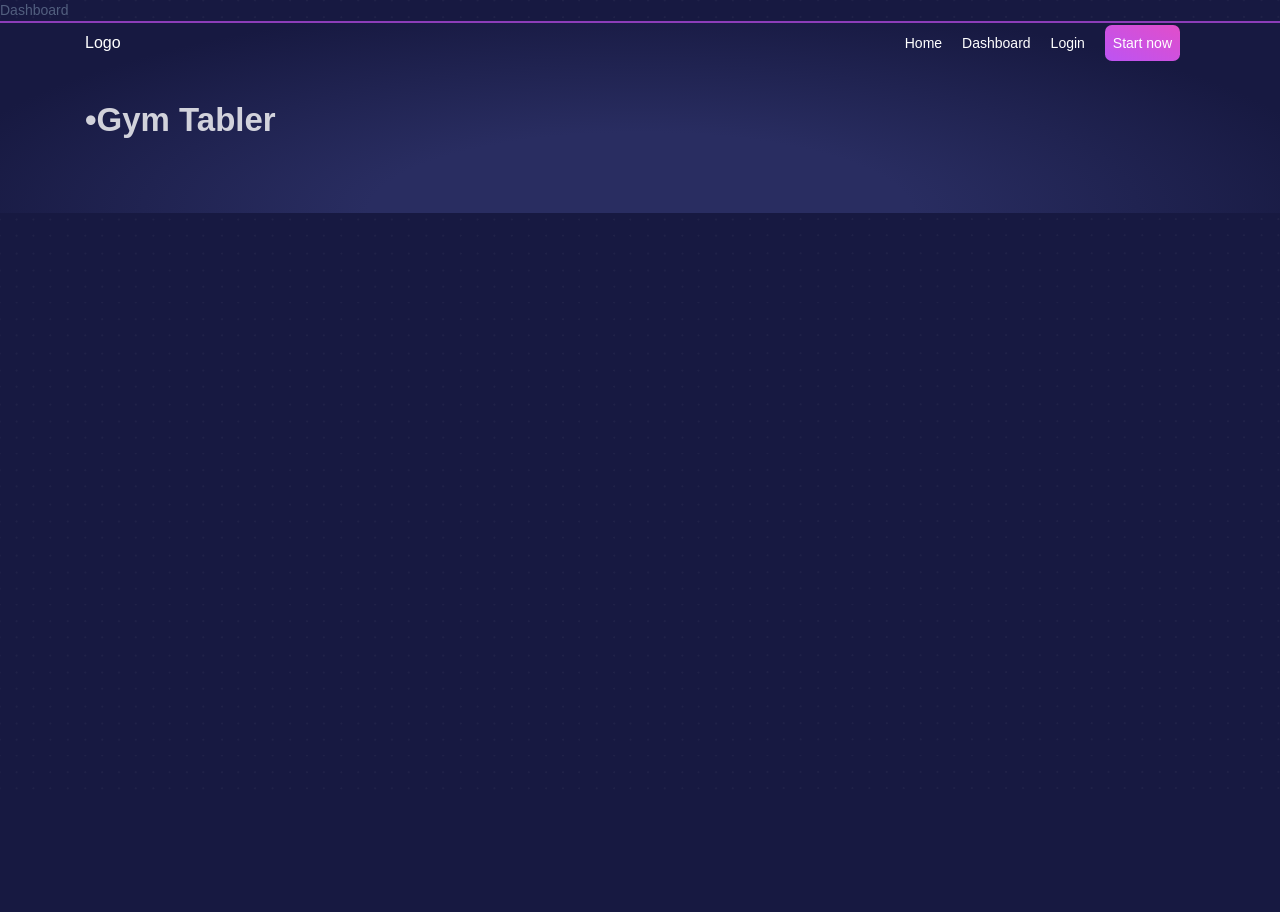
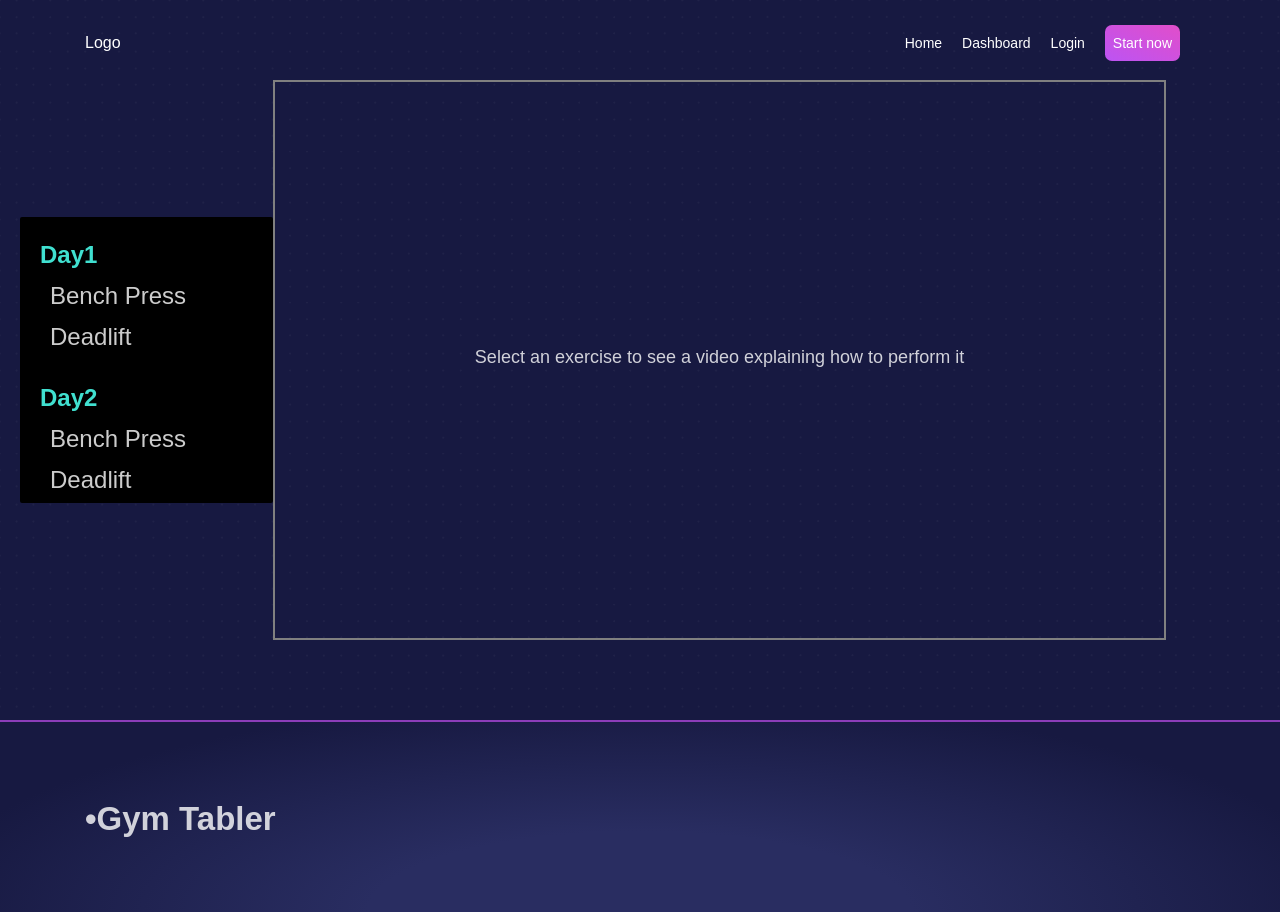
Before and after one commit to JonasVerbickas/GYMTABLER, a React (Create React App) app in the folder frontend/: page /dashboard in a window 1280 px wide. Before the commit the page ends 800 px from the top, so only its background shows below. Built offline with nearby package versions, Linux system fonts and the light colour scheme.

Commit message:
Basic dashboard

```diff
--- a/frontend/src/App.tsx
+++ b/frontend/src/App.tsx
@@ -4,7 +4,7 @@ import Navbar from './components/Navbar'
 import Footer from './components/Footer'
 import { BrowserRouter, Route, Switch } from 'react-router-dom'
 import Home from './views/Home'
-import Dashboard from './views/Dashboard'
+import Dashboard from './views/Dashboard.js'
 function App() {
   React.useEffect(() => {
     document.body.classList.toggle("index-page");
--- /dev/null
+++ b/frontend/src/components/Category.js
@@ -0,0 +1,6 @@
+export default function Category(props) {
+
+    return (
+        <p className="exercise-category">{props.cat_name}</p>
+    );
+}
--- /dev/null
+++ b/frontend/src/components/Exercise.js
@@ -0,0 +1,7 @@
+
+export default function Exercise(props) {
+
+    return (
+        <p className="exercise" onClick={props.onClick}>{props.name}</p>
+    );
+}
--- /dev/null
+++ b/frontend/src/components/Video.js
@@ -0,0 +1,15 @@
+export default function Video(props) {
+    if (props.video_link.length > 0)
+    {
+        return (
+            <iframe src={props.video_link} allow="accelerometer; autoplay; clipboard-write; encrypted-media; gyroscope; picture-in-picture"></iframe>
+        );
+    }
+    else
+    {
+        return (
+        <div className="empty-frame">
+            <p>Select an exercise to see a video explaining how to perform it</p>
+        </div>)
+    }
+}
--- /dev/null
+++ b/frontend/src/dashboard.css
@@ -0,0 +1,38 @@
+.dashboard {
+display:flex;
+flex-direction:row;
+align-items:center;
+height:70vh;
+margin:10vh 0 10vh 20px;
+}
+
+.dashboard-table {
+flex-grow:0.1;
+background-color:#000;
+font-size:x-large;
+border-radius:2px;
+}
+
+.exercise {
+padding:0 30px;
+}
+
+.exercise-category {
+color:#40E0D0;
+font-weight:700;
+padding:20px 15px 0 20px;
+}
+
+iframe,.empty-frame {
+align-self:stretch;
+flex-grow:0.7;
+}
+
+.empty-frame {
+border:2px solid gray;
+display:flex;
+font-size:large;
+font-weight:700;
+justify-content:center;
+align-items:center;
+}
--- /dev/null
+++ b/frontend/src/views/Dashboard.js
@@ -0,0 +1,72 @@
+import React from 'react';
+import Exercise from '../components/Exercise.js';
+import Category from '../components/Category.js';
+import Video from '../components/Video.js';
+import "../dashboard.css"
+
+
+class Dashboard extends React.Component {
+  constructor(props) {
+    super(props);
+    this.state = {
+      video_link: ""
+    };
+  }
+
+  exercise2link(exercise)
+  {
+    let converter = { "Bench Press": "https://www.youtube.com/embed/rT7DgCr-3pg",
+                      "Deadlift": "https://www.youtube.com/embed/SaYX-7emO4U"};
+
+    if (Object.keys(converter).indexOf(exercise) > -1)
+    {
+      return converter[exercise];
+    }
+    else
+    {
+      return "";
+    }
+  }
+
+  handleClick(ex_name)
+  {
+    let link = this.exercise2link(ex_name);
+    this.setState({video_link: link});
+  }
+
+  renderExercise(ex_name)
+  {
+    return (
+      <Exercise
+        name={ex_name}
+        onClick={() => this.handleClick(ex_name)}
+      />
+    );
+  }
+
+  renderCategory(cat_name)
+  {
+    return (
+      <Category cat_name={cat_name}/>
+    )
+  }
+
+  render()
+  {
+    return (
+      <div className="dashboard">
+        <table className='dashboard-table'>
+            {this.renderCategory("Day1")}
+            {this.renderExercise("Bench Press")}
+            {this.renderExercise("Deadlift")}
+            {this.renderCategory("Day2")}
+            {this.renderExercise("Bench Press")}
+            {this.renderExercise("Deadlift")}
+        </table>
+        <Video video_link={this.state.video_link}/>
+      </div>
+    );
+  }
+}
+
+export default Dashboard;
--- a/frontend/src/views/Dashboard.tsx
+++ /dev/null
@@ -1,9 +0,0 @@
-import React from 'react';
-
-function Dashboard() {
-  return (
-      <div>Dashboard</div>
-  );
-}
-
-export default Dashboard;
```
Also changed, not shown: frontend/src/App.css (line endings or trailing spaces), 2 other files (tests, documents, lock files or other folders).
